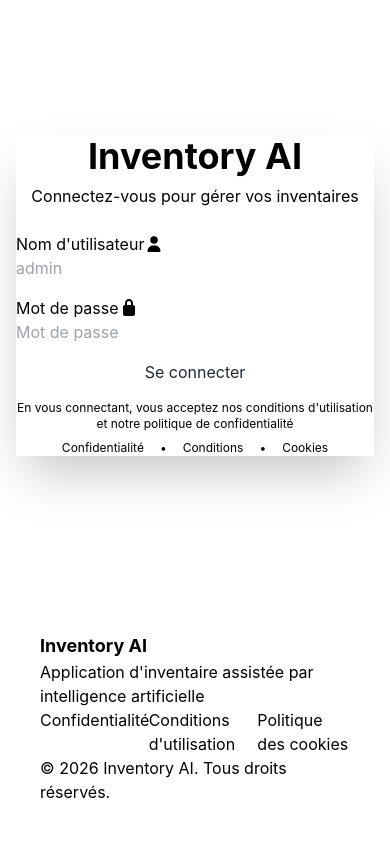
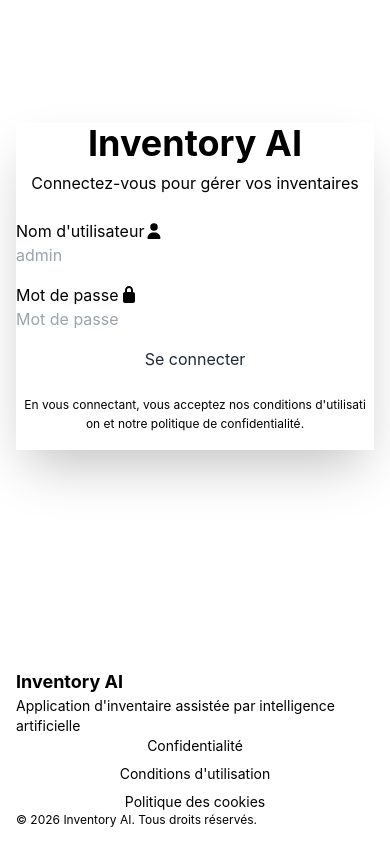
Before and after one commit to mattd1980/AIA-APP, a React (Vite) app in the folder frontend/: page /login in a window 390 px wide. Built offline with nearby package versions, Linux system fonts and the light colour scheme; no server answers; the HTML template or start-up script is replaced by a standard one.

Commit message:
Fix footer overlapping text on login page - improve responsive design

```diff
--- a/frontend/src/components/Footer.tsx
+++ b/frontend/src/components/Footer.tsx
@@ -2,26 +2,28 @@ import { Link } from 'react-router-dom';
 
 export default function Footer() {
   return (
-    <footer className="footer footer-center p-10 bg-base-200 text-base-content">
+    <footer className="footer footer-center p-4 sm:p-6 md:p-10 bg-base-200 text-base-content">
       <div>
         <p className="font-bold text-lg">Inventory AI</p>
-        <p>Application d'inventaire assistée par intelligence artificielle</p>
+        <p className="text-sm sm:text-base">Application d'inventaire assistée par intelligence artificielle</p>
       </div>
       <div>
-        <div className="grid grid-flow-col gap-4">
-          <Link to="/privacy" className="link link-hover">
+        <div className="flex flex-col sm:flex-row gap-2 sm:gap-4 items-center">
+          <Link to="/privacy" className="link link-hover text-sm">
             Confidentialité
           </Link>
-          <Link to="/terms" className="link link-hover">
+          <span className="hidden sm:inline">•</span>
+          <Link to="/terms" className="link link-hover text-sm">
             Conditions d'utilisation
           </Link>
-          <Link to="/cookies" className="link link-hover">
+          <span className="hidden sm:inline">•</span>
+          <Link to="/cookies" className="link link-hover text-sm">
             Politique des cookies
           </Link>
         </div>
       </div>
       <div>
-        <p>© {new Date().getFullYear()} Inventory AI. Tous droits réservés.</p>
+        <p className="text-xs sm:text-sm">© {new Date().getFullYear()} Inventory AI. Tous droits réservés.</p>
       </div>
     </footer>
   );
--- a/frontend/src/pages/Login.tsx
+++ b/frontend/src/pages/Login.tsx
@@ -67,9 +67,9 @@ export default function Login() {
 
   return (
     <div className="min-h-screen flex flex-col bg-base-200">
-      <div className="flex-grow flex items-center justify-center px-4 py-8">
+      <div className="flex-grow flex items-center justify-center px-4 py-4 sm:py-8 pb-24 sm:pb-20">
         <div className="card bg-base-100 shadow-2xl w-full max-w-md">
-          <div className="card-body">
+          <div className="card-body pb-4 sm:pb-6">
             <div className="text-center mb-6">
               <h1 className="text-4xl font-bold mb-2">Inventory AI</h1>
               <p className="text-base-content/70">
@@ -150,29 +150,17 @@ export default function Login() {
             </>
           )}
 
-            <p className="text-xs text-center text-base-content/50 mt-4">
+            <p className="text-xs text-center text-base-content/50 mt-6 leading-relaxed px-2 break-words">
               En vous connectant, vous acceptez nos{' '}
-              <a href="/terms" className="link link-primary">
+              <a href="/terms" className="link link-primary break-all">
                 conditions d'utilisation
               </a>{' '}
               et notre{' '}
-              <a href="/privacy" className="link link-primary">
+              <a href="/privacy" className="link link-primary break-all">
                 politique de confidentialité
               </a>
+              .
             </p>
-            <div className="flex justify-center gap-4 mt-2">
-              <a href="/privacy" className="text-xs link link-hover">
-                Confidentialité
-              </a>
-              <span className="text-xs">•</span>
-              <a href="/terms" className="text-xs link link-hover">
-                Conditions
-              </a>
-              <span className="text-xs">•</span>
-              <a href="/cookies" className="text-xs link link-hover">
-                Cookies
-              </a>
-            </div>
           </div>
         </div>
       </div>
```
